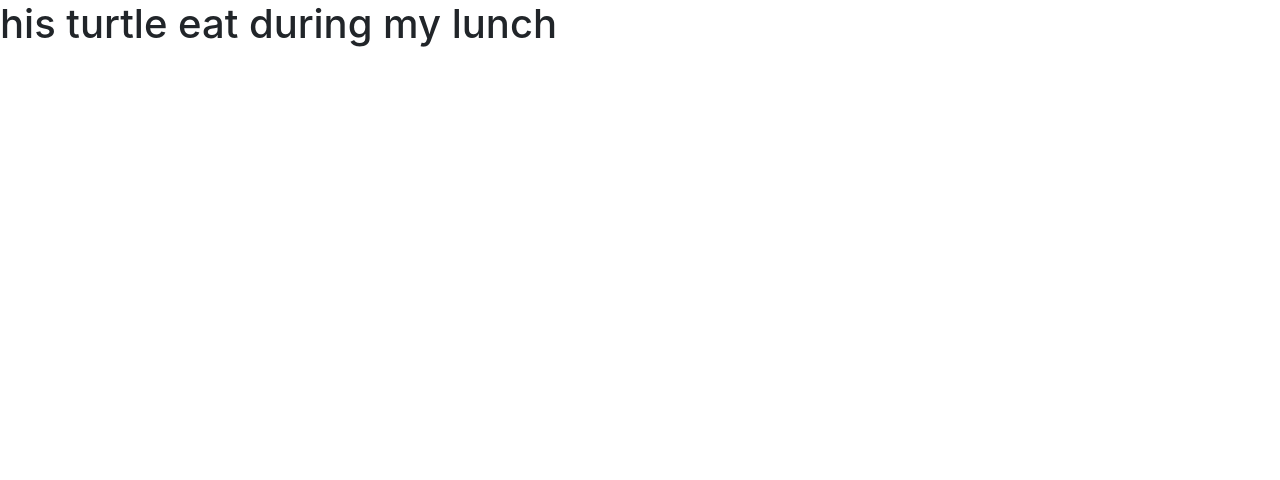
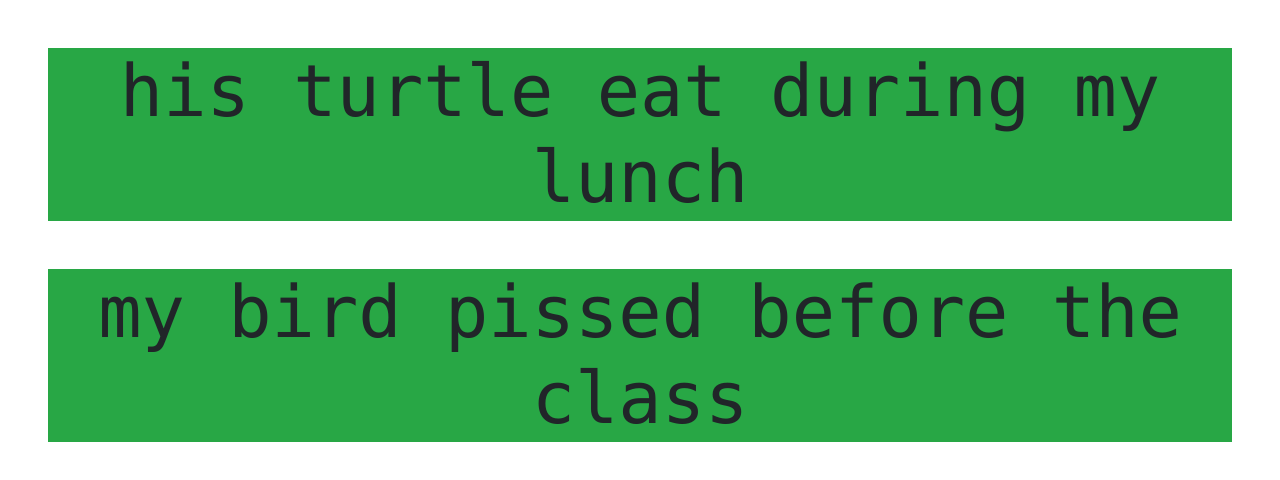
Before and after one commit to Diego-EC/excuse-generator, a website built with webpack: page src/index.html in a window 1280 px wide. Built offline with nearby package versions, Linux system fonts and the light colour scheme.

Commit message:
Now generate two excuses for two different paragraphs. I hope it's right.
Signed-off-by: Diego-EC <diegoezquerro@gmail.com>

```diff
--- a/src/index.html
+++ b/src/index.html
@@ -4,10 +4,23 @@
     <meta charset="UTF-8" />
     <meta name="viewport" content="width=device-width, initial-scale=1.0" />
     <title>Excuse Generator</title>
+    <link
+      rel="stylesheet"
+      href="https://stackpath.bootstrapcdn.com/bootstrap/4.5.2/css/bootstrap.min.css"
+      integrity="sha384-JcKb8q3iqJ61gNV9KGb8thSsNjpSL0n8PARn9HuZOnIxN0hoP+VmmDGMN5t9UJ0Z"
+      crossorigin="anonymous"
+    />
   </head>
   <body>
-    <div>
-      <h1 id="excuse"></h1>
+    <div class="m-5">
+      <p
+        id="excuse-one"
+        class="display-3 text-monospace bg-success text-center mb-5"
+      ></p>
+      <p
+        id="excuse-two"
+        class="display-3 text-monospace bg-success text-center"
+      ></p>
     </div>
   </body>
 </html>
--- a/src/js/index.js
+++ b/src/js/index.js
@@ -11,31 +11,27 @@ const WHEN = [
 ];
 
 window.onload = function() {
-  sendExcuse();
+  document.getElementById("excuse-one").innerHTML = generateExcuse();
+  document.getElementById("excuse-two").innerHTML = generateExcuse();
 };
 
-/* Show the excuse message into the HTML tag  */
-function sendExcuse() {
-  document.getElementById("excuse").innerHTML = generateExcuse();
-}
-
-/* Generates a random excuse message */
+/*
+ * Generates a random excuse message
+ */
 function generateExcuse() {
   let randomInt;
-  let excuse_who;
-  let excuse_what;
-  let excuse_when;
+  let excuseWho;
+  let excuseWhat;
+  let excuseWhen;
 
   randomInt = generateRandomInt(WHO.length - 1);
-  excuse_who = WHO[randomInt];
+  excuseWho = WHO[randomInt];
+  randomInt = generateRandomInt(WHAT.length - 1);
+  excuseWhat = WHAT[randomInt];
+  randomInt = generateRandomInt(WHEN.length - 1);
+  excuseWhen = WHEN[randomInt];
 
-  randomInt = generateRandomInt(WHAT.length - 1);
-  excuse_what = WHAT[randomInt];
-
-  randomInt = generateRandomInt(WHEN.length - 1);
-  excuse_when = WHEN[randomInt];
-
-  return excuse_who + " " + excuse_what + " " + excuse_when;
+  return excuseWho + " " + excuseWhat + " " + excuseWhen;
 }
 
 /*
```
